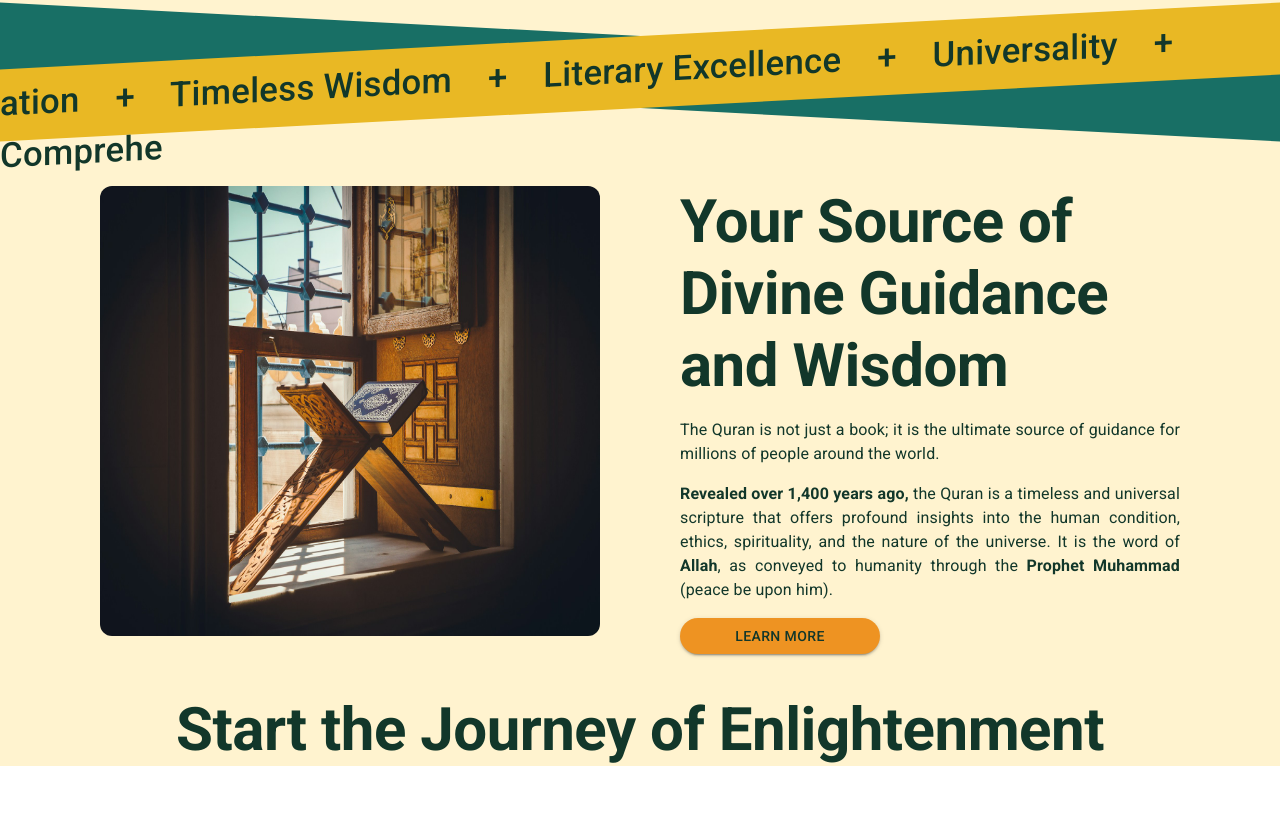
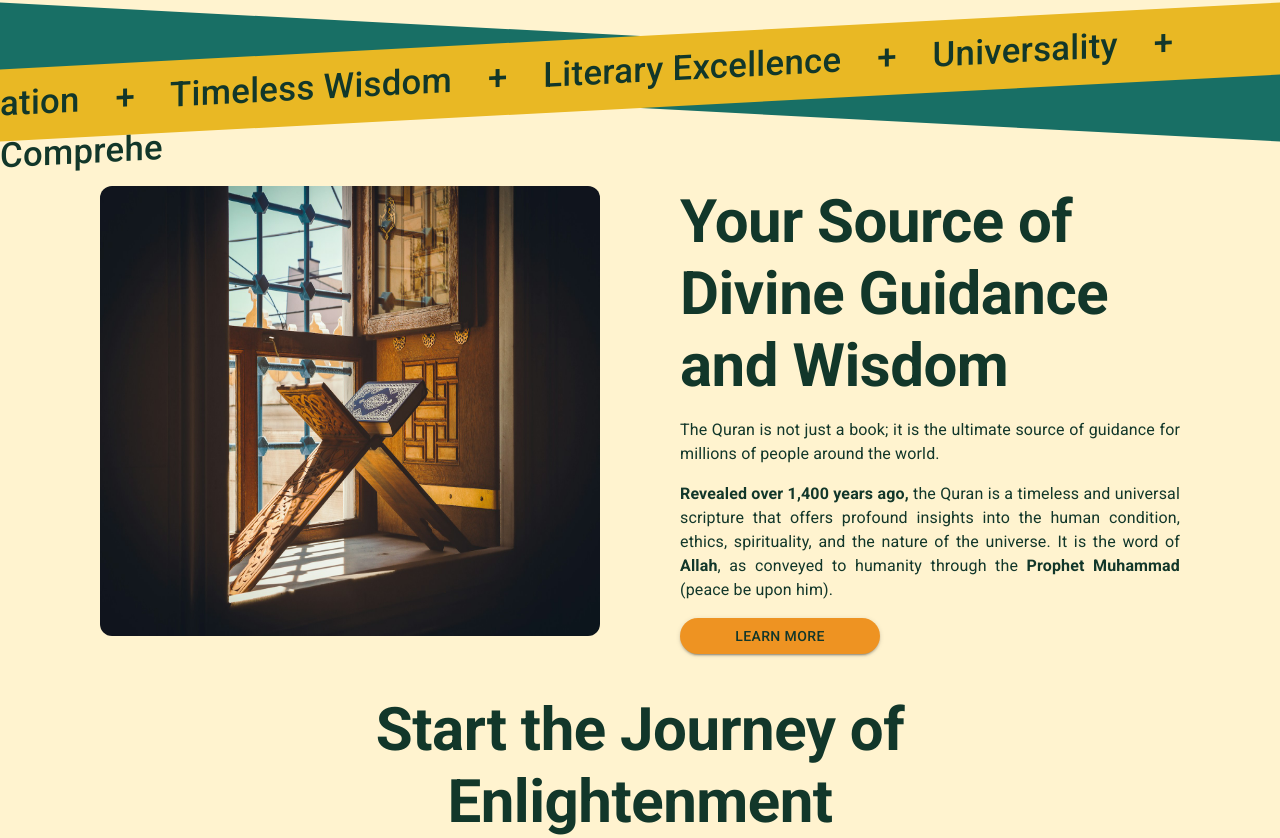
Before and after one commit to Ab-Mueed/illustrious-Quran-WebApp, a React (Vite) app: page / in a window 1280 px wide. Shown: the part 724-1562 px from the top of the page. Before the commit the page ends 1490 px from the top, so only its background shows below. Built offline with nearby package versions, Linux system fonts and the light colour scheme.

Commit message:
Added Margin on X-axis to second Heading

```diff
--- a/src/App.jsx
+++ b/src/App.jsx
@@ -11,15 +11,15 @@ import HeroSection from "./components/HeroSection";
 function App() {
   return (
     <>
-      <div style={{margin:'0 100px'}}>
+      <div style={{ margin: "0 100px" }}>
         <NavBar />
-        <Heading variant='h1'>Make Self-Purification by Reading Quran</Heading>
+        <Heading variant="h1">Make Self-Purification by Reading Quran</Heading>
         <IntroSection />
       </div>
       <SlantedDiv />
-      <div style={{margin:'0 100px'}}>
+      <div style={{ margin: "0 100px" }}>
         <HeroSection />
-        <Heading className="text" variant="h2">
+        <Heading className="text" variant="h2" margin={200}>
           Start the Journey of Enlightenment
         </Heading>
       </div>
--- a/src/components/Heading.jsx
+++ b/src/components/Heading.jsx
@@ -1,12 +1,16 @@
 import { Typography } from "@mui/material";
 import { Box } from "@mui/material";
 
-export default function Heading({children,variant, ...props}) {
-    console.log(variant);
+export default function Heading({ children, variant, margin, ...props }) {
+//   console.log(margin);
   return (
-    <Box>
-      <Typography variant={variant} sx={{ color: "#12372A", fontWeight: "bold" }} {...props}>
-      {children}
+    <Box sx={{margin:`0 ${margin}px`}} >
+      <Typography
+        variant={variant}
+        sx={{ color: "#12372A", fontWeight: "bold" }}
+        {...props}
+      >
+        {children}
       </Typography>
     </Box>
   );
```
